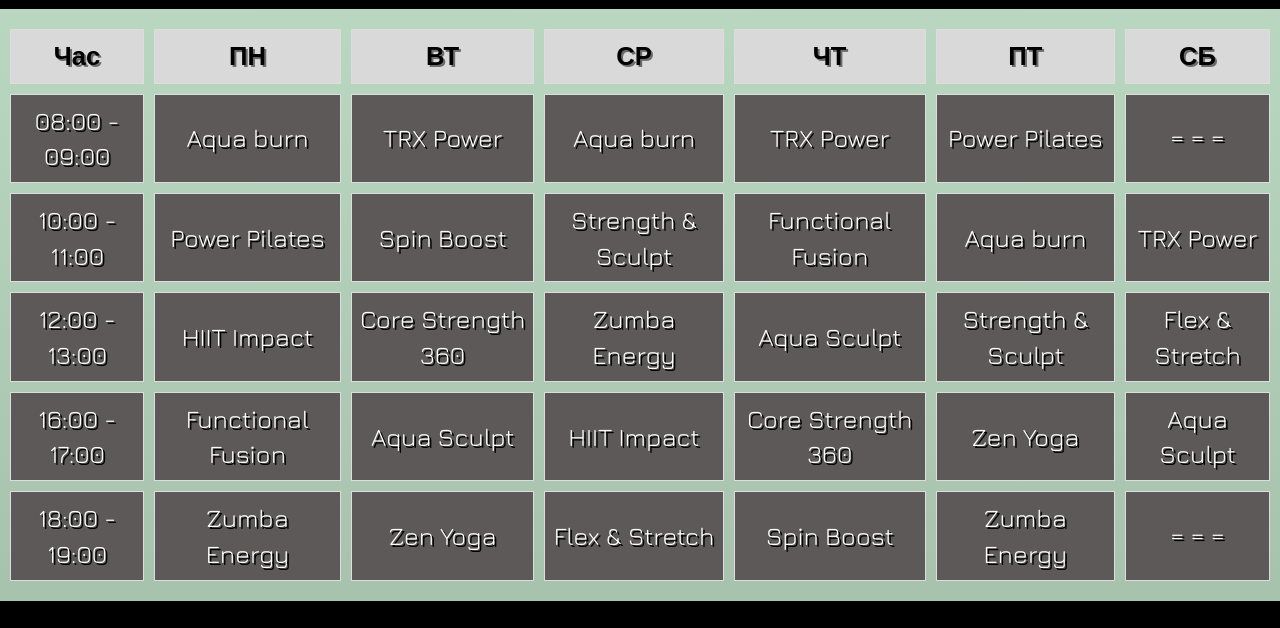
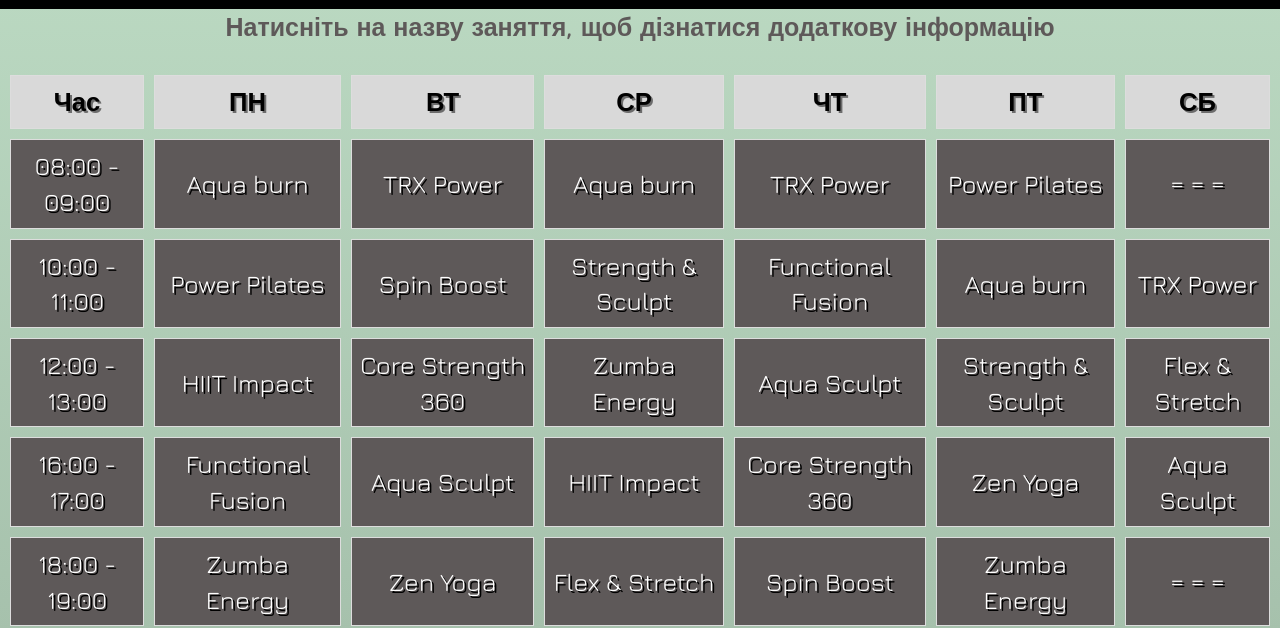
Before and after one commit to DVladyslav/IS-31_DriukVV_Laba2, a plain HTML site: page schedule.html in a window 1280 px wide. Shown: the part 192-820 px from the top of the page. Drawn offline with nearby package versions, Linux system fonts and the light colour scheme.

Commit message:
more info schedule

```diff
--- a/schedule.html
+++ b/schedule.html
@@ -34,6 +34,7 @@
         <div class="slogan">
             <h1> Пробуди внутрішнього звіра! </h1>
         </div>
+        <p style="text-align: center;">Натисніть на назву заняття, щоб дізнатися додаткову інформацію</p>
         <button id="scrollToTopBtn" class="scroll-to-top-button" style="display: none;">👆</button>
         <div class="table-container">
             <table class="schedule">
@@ -52,46 +53,46 @@
                     <tr>
                         <td>08:00 - 09:00</td>
                         <td><span class="link" data-target="#block1">Aqua burn</span></td>
-                        <td>TRX Power</td>
+                        <td><span class="link" data-target="#block9">TRX Power</span></td>
                         <td><span class="link" data-target="#block1">Aqua burn</span></td>
-                        <td>TRX Power</td>
-                        <td>Power Pilates</td>
+                        <td><span class="link" data-target="#block9">TRX Power</span></td>
+                        <td><span class="link" data-target="#block2">Power Pilates</span></td>
                         <td> = = = </td>
                     </tr>
                     <tr>
                         <td>10:00 - 11:00</td>
-                        <td>Power Pilates</td>
-                        <td>Spin Boost</td>
-                        <td>Strength & Sculpt</td>
-                        <td>Functional Fusion</td>
+                        <td><span class="link" data-target="#block2">Power Pilates</span></td>
+                        <td><span class="link" data-target="#block7">Spin Boost</span></td>
+                        <td><span class="link" data-target="#block11">Strength & Sculpt</span></td>
+                        <td><span class="link" data-target="#block4">Functional Fusion</span></td>
                         <td><span class="link" data-target="#block1">Aqua burn</span></td>
-                        <td>TRX Power</td>
+                        <td><span class="link" data-target="#block9">TRX Power</span></td>
                     </tr>
                     <tr>
                         <td>12:00 - 13:00</td>
-                        <td>HIIT Impact</td>
-                        <td>Core Strength 360</td>
-                        <td>Zumba Energy</td>
-                        <td>Aqua Sculpt</td>
-                        <td>Strength & Sculpt</td>
-                        <td>Flex & Stretch</td>
+                        <td><span class="link" data-target="#block3">HIIT Impact</span></td>
+                        <td><span class="link" data-target="#block6">Core Strength 360</span></td>
+                        <td><span class="link" data-target="#block10">Zumba Energy</span></td>
+                        <td><span class="link" data-target="#block5">Aqua Sculpt</span></td>
+                        <td><span class="link" data-target="#block11">Strength & Sculpt</span></td>
+                        <td><span class="link" data-target="#block12">Flex & Stretch</span></td>
                     </tr>
                     <tr>
                         <td>16:00 - 17:00</td>
-                        <td>Functional Fusion</td>
-                        <td>Aqua Sculpt</td>
-                        <td>HIIT Impact</td>
-                        <td>Core Strength 360</td>
-                        <td>Zen Yoga</td>
-                        <td>Aqua Sculpt</td>
+                        <td><span class="link" data-target="#block4">Functional Fusion</span></td>
+                        <td><span class="link" data-target="#block5">Aqua Sculpt</span></td>
+                        <td><span class="link" data-target="#block3">HIIT Impact</span></td>
+                        <td><span class="link" data-target="#block6">Core Strength 360</span></td>
+                        <td><span class="link" data-target="#block8">Zen Yoga</span></td>
+                        <td><span class="link" data-target="#block5">Aqua Sculpt</span></td>
                     </tr>
                     <tr>
                         <td>18:00 - 19:00</td>
-                        <td>Zumba Energy</td>
-                        <td>Zen Yoga</td>
-                        <td>Flex & Stretch</td>
-                        <td>Spin Boost</td>
-                        <td>Zumba Energy</td>
+                        <td><span class="link" data-target="#block10">Zumba Energy</span></td>
+                        <td><span class="link" data-target="#block8">Zen Yoga</span></td>
+                        <td><span class="link" data-target="#block12">Flex & Stretch</span></td>
+                        <td><span class="link" data-target="#block7">Spin Boost</span></td>
+                        <td><span class="link" data-target="#block10">Zumba Energy</span></td>
                         <td> = = = </td>
                     </tr>
                 </tbody>
@@ -109,7 +110,7 @@
                 <p class="text_info">Рівень складності: Середній</p>
             </div>
 
-            <div class="block_info">
+            <div class="block_info" id="block2">
                 <h2 class="title_info">Power Pilates</h2>
                 <img src="./images/schedule_images/power_pilates.png" alt="power_pilates" class="image_info">
                 <p class="text_info">Тренування для зміцнення м’язів кора, балансу та гнучкості з елементами силового
@@ -117,7 +118,7 @@
                 <p class="text_info">Рівень складності: Середній</p>
             </div>
 
-            <div class="block_info">
+            <div class="block_info" id="block3">
                 <h2 class="title_info">HIIT Impact</h2>
                 <img src="./images/schedule_images/hiit_impact.png" alt="hiit_impact" class="image_info">
                 <p class="text_info">Високоінтенсивне інтервальне тренування для спалювання жиру та підвищення
@@ -125,56 +126,56 @@
                 <p class="text_info">Рівень складності: Високий</p>
             </div>
 
-            <div class="block_info">
+            <div class="block_info" id="block4">
                 <h2 class="title_info">Functional Fusion</h2>
                 <img src="./images/schedule_images/functional_fusion.png" alt="functional_fusion" class="image_info">
                 <p class="text_info">Функціональне тренування, що розвиває силу, стабільність та координацію.</p>
                 <p class="text_info">Рівень складності: Середній</p>
             </div>
 
-            <div class="block_info">
+            <div class="block_info" id="block5">
                 <h2 class="title_info">Aqua Sculpt</h2>
                 <img src="./images/schedule_images/aqua_sculpt.png" alt="aqua_sculpt" class="image_info">
                 <p class="text_info">Силове тренування у воді, яке допомагає зміцнити м’язи всього тіла.</p>
                 <p class="text_info">Рівень складності: Середній</p>
             </div>
-            <div class="block_info">
+            <div class="block_info" id="block6">
                 <h2 class="title_info">Core Strength 360</h2>
                 <img src="./images/schedule_images/core_strength_360.png" alt="/core_strength_360" class="image_info">
                 <p class="text_info">Заняття, спрямоване на зміцнення м'язів кора та підвищення стабільності.</p>
                 <p class="text_info">Рівень складності: Всі рівні</p>
             </div>
-            <div class="block_info">
+            <div class="block_info" id="block7">
                 <h2 class="title_info">Spin Boost</h2>
                 <img src="./images/schedule_images/spin_boost.png" alt="spin_boost" class="image_info">
                 <p class="text_info">Інтенсивне заняття на велотренажерах для підвищення кардіо витривалості.</p>
                 <p class="text_info">Рівень складності: Середній</p>
             </div>
-            <div class="block_info">
+            <div class="block_info" id="block8">
                 <h2 class="title_info">Zen Yoga</h2>
                 <img src="./images/schedule_images/zen_yoga.png" alt="zen_yoga" class="image_info">
                 <p class="text_info">Спокійне заняття для розвитку гнучкості, балансу та внутрішньої гармонії.</p>
                 <p class="text_info">Рівень складності: Початковий</p>
             </div>
-            <div class="block_info">
+            <div class="block_info" id="block9">
                 <h2 class="title_info">TRX Power</h2>
                 <img src="./images/schedule_images/trx_power.png" alt="trx_power" class="image_info">
                 <p class="text_info">Тренування з використанням TRX-петлей для розвитку сили та витривалості.</p>
                 <p class="text_info">Рівень складності: Середній</p>
             </div>
-            <div class="block_info">
+            <div class="block_info" id="block10">
                 <h2 class="title_info">Zumba Energy</h2>
                 <img src="./images/schedule_images/zumba_energy.png" alt="zumba_energy" class="image_info">
                 <p class="text_info">Веселе танцювальне кардіо-тренування під сучасні ритми.</p>
                 <p class="text_info">Рівень складності: Всі рівні</p>
             </div>
-            <div class="block_info">
+            <div class="block_info" id="block11">
                 <h2 class="title_info">Strength & Sculpt</h2>
                 <img src="./images/schedule_images/strength_sculpt.png" alt="strength_sculpt" class="image_info">
                 <p class="text_info">Силове тренування з акцентом на формування та тонус м’язів всього тіла.</p>
                 <p class="text_info">Рівень складності: Високий</p>
             </div>
-            <div class="block_info">
+            <div class="block_info" id="block12">
                 <h2 class="title_info">Flex & Stretch</h2>
                 <img src="./images/schedule_images/flex_stretch.png" alt="flex_stretch" class="image_info">
                 <p class="text_info">Заняття для покращення гнучкості, рухливості та розслаблення м’язів.</p>
```
